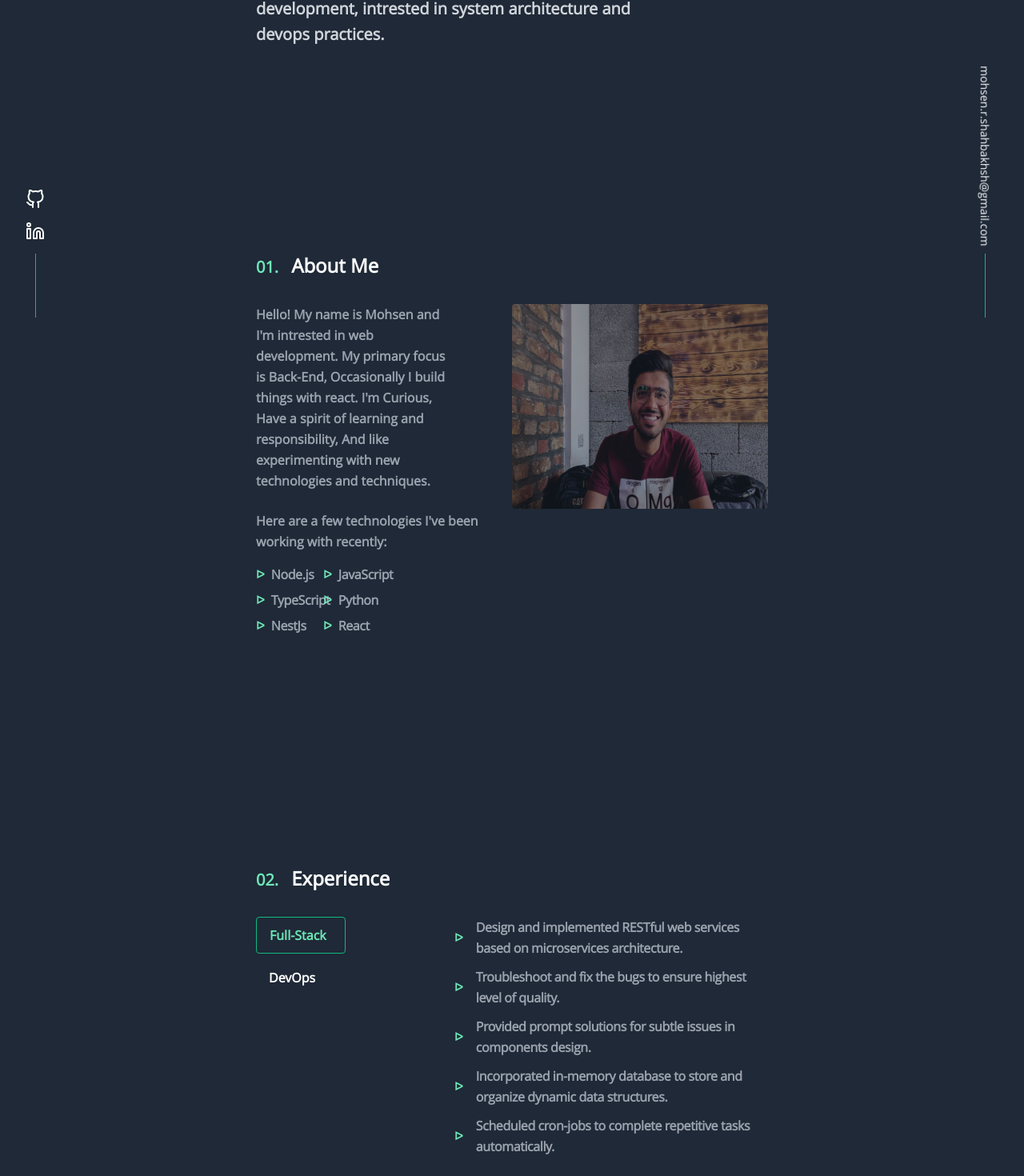
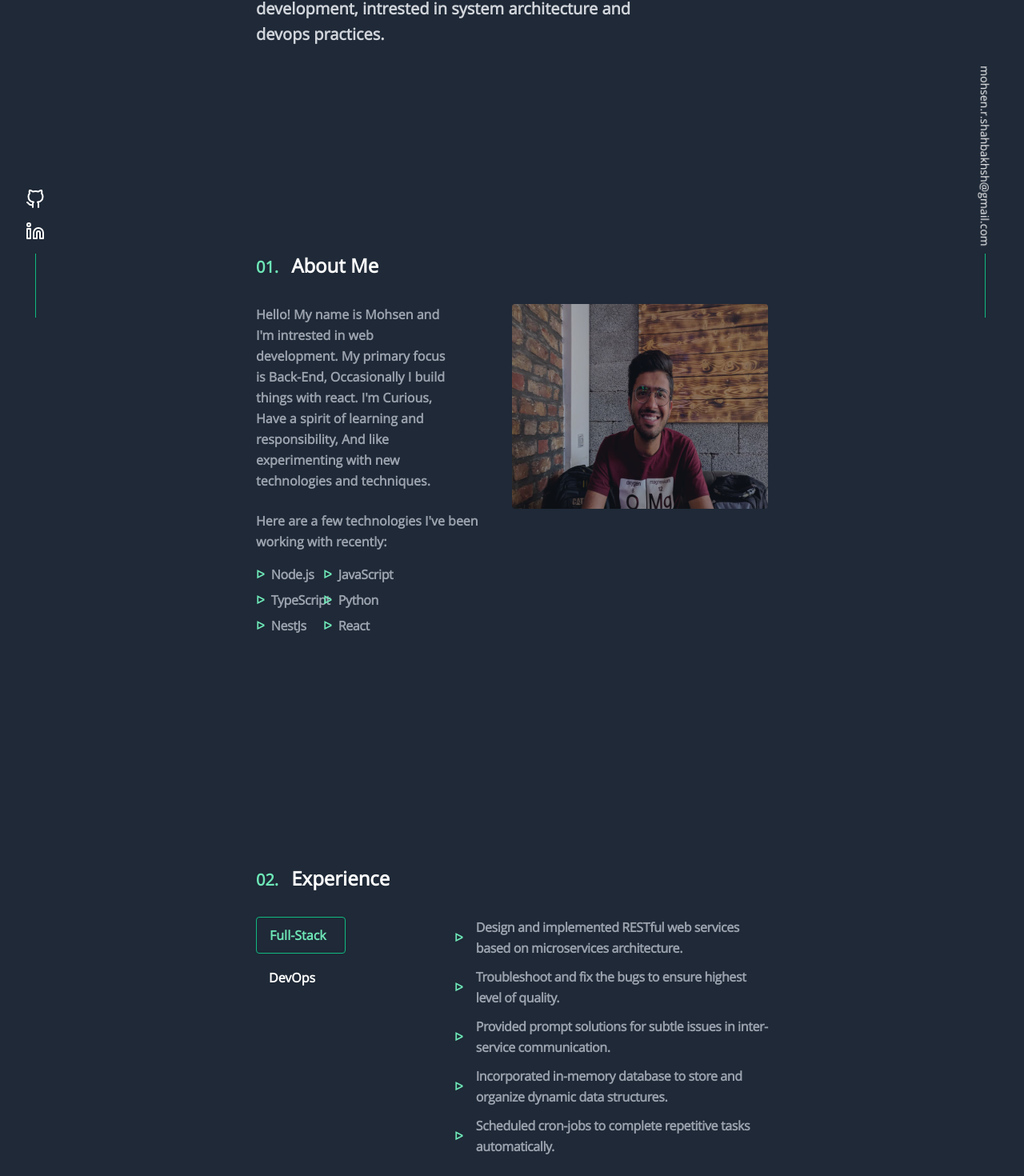
Before and after one commit to mohsenshahbakhsh/portfolio-react-tailwind, a React (Create React App) app: page / in a window 1280 px wide. Shown: the part 403-1873 px from the top of the page at 80% size. Built offline with nearby package versions, Linux system fonts and the light colour scheme.

Commit message:
add resume

```diff
--- a/src/components/About.js
+++ b/src/components/About.js
@@ -52,7 +52,7 @@ const About = () => {
           </div>
         </div>
         <img
-          className="w-64 h-32 md:w-1/2 md:h-64 rounded opacity-50 hover:opacity-90"
+          className="w-64 h-32 md:w-1/2 md:h-64 rounded opacity-60 hover:opacity-90"
           src={profile}
           alt="profile_img"
         />
--- a/src/components/Experience.js
+++ b/src/components/Experience.js
@@ -87,7 +87,8 @@ const Experience = () => {
           <li className="w-full flex flex-row items-center space-x-4">
             <span className="text-sm text-green-300">ᐅ</span>
             <span className="tracking-tight">
-              Provided prompt solutions for subtle issues in components design.
+              Provided prompt solutions for subtle issues in inter-service
+              communication.
             </span>
           </li>
           <li className="w-full flex flex-row space-x-4 items-center">
--- a/src/components/Navbar.js
+++ b/src/components/Navbar.js
@@ -31,7 +31,12 @@ const Navbar = () => {
           </Link>
         </li>
         <li>
-          <button className="bg-transparent border rounded border-green-400 px-4 py-2 text-green-400 text-sm">
+          <button
+            onClick={() => {
+              window.open("resume.pdf", "_blank");
+            }}
+            className="bg-transparent border rounded border-green-400 px-4 py-2 text-green-400 text-sm"
+          >
             Resume
           </button>
         </li>
```
Also changed, not shown: 1 other file (tests, documents, lock files or other folders).
